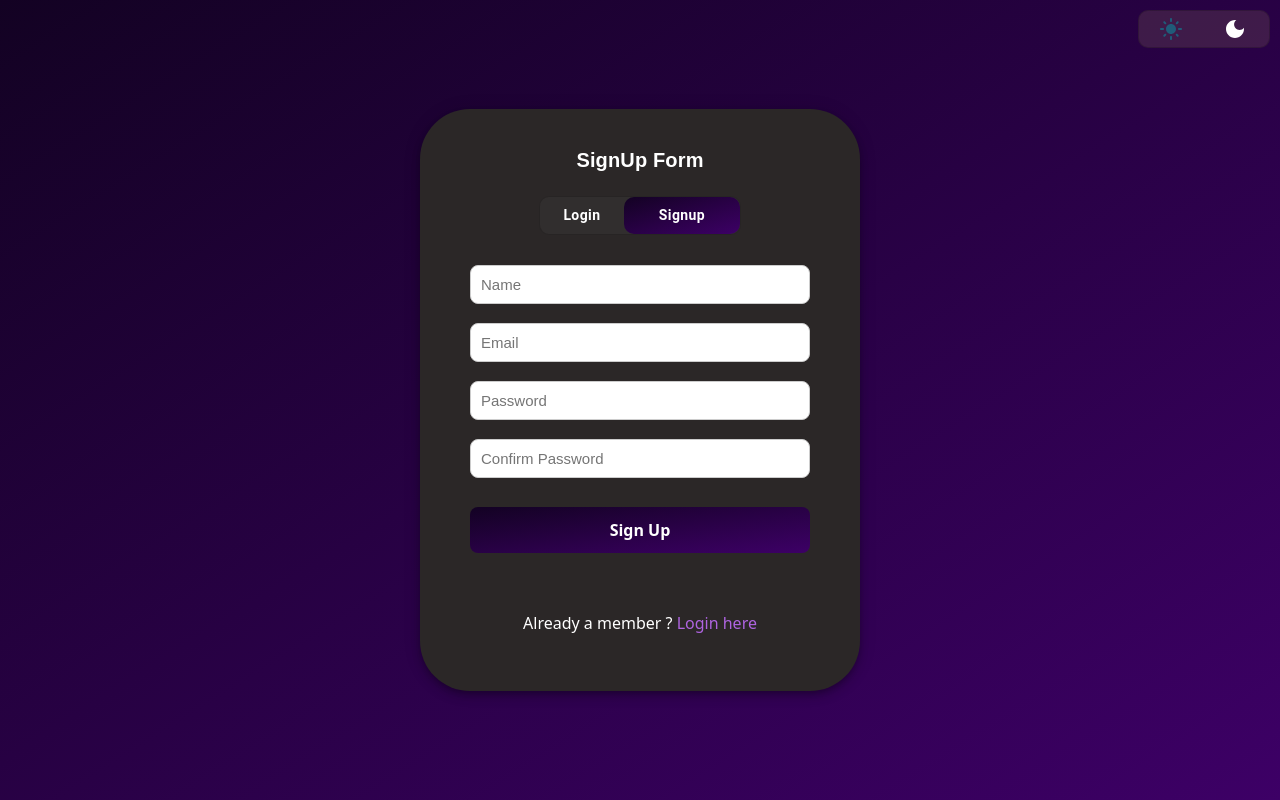
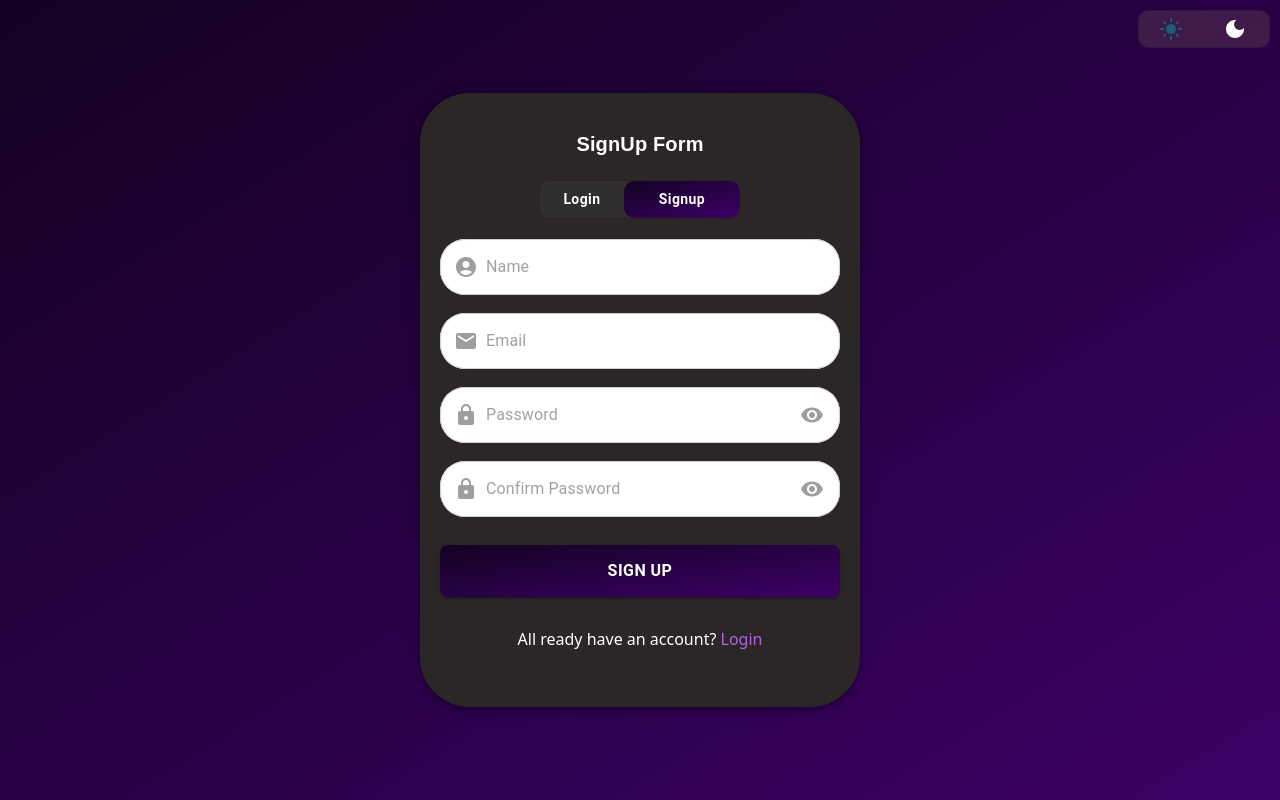
Before and after one commit to BharathiA25/library-management, a React (Vite) app in the folder library-management/: page / in a window 1280 px wide. Both pictures are taken after a click on the element "Signup now". Built offline with nearby package versions, Linux system fonts and the light colour scheme.

Commit message:
API-login-singup

```diff
--- a/library-management/package.json
+++ b/library-management/package.json
@@ -16,8 +16,10 @@
     "@mui/material": "^7.3.6",
     "axios": "^1.13.2",
     "formik": "^2.4.9",
+    "jwt-decode": "^4.0.0",
     "react": "^19.2.0",
     "react-dom": "^19.2.0",
+    "react-toastify": "^11.0.5",
     "yup": "^1.7.1"
   },
   "devDependencies": {
--- a/library-management/src/components/Login.jsx
+++ b/library-management/src/components/Login.jsx
@@ -1,61 +1,114 @@
 import React, { useState } from 'react'
 import { useFormik } from 'formik'
 import * as Yup from 'yup'
-import {getThemeColors, inputStyle, getButtonStyle, errorStyle, fieldWrapper } from '../utils.js'
-import {login} from '../api/MemberApi.jsx';
+import { getThemeColors, inputStyle, getButtonStyle, errorStyle, fieldWrapper } from '../utils.js'
+import { login } from '../api/MemberApi.jsx';
+import { jwtDecode } from 'jwt-decode'
+import { TextField, InputAdornment, Button, IconButton } from "@mui/material";
+import { Email, Lock, Visibility, VisibilityOff } from "@mui/icons-material"
+import { toast } from 'react-toastify';
 
-function Login({switchToSignup, themeProvider }) {
+
+function Login({ switchToSignup, themeProvider }) {
+  const [showPassword, setShowPassword] = useState(false);
+  const handleClickShowPassword = () => setShowPassword(!showPassword);
   const formik = useFormik({
     initialValues: {
-        email:'',
-        password:''
+      email: '',
+      password: ''
     },
-  validationSchema : Yup.object({
+    validationSchema: Yup.object({
       email: Yup.string().email('Invalid email address').required('Email is required'),
       password: Yup.string().min(6, 'Password must be at least 6 characters').required('Password is required'),
     }),
-  onSubmit: (values) => {
-    console.log('login form ', values);
-    login(values);
-    },
+    onSubmit: async (values, { setSubmitting }) => {
+      try {
+        console.log("Submitting login form with values:", values);
+        const data = await login(values);
+        if (data.access_token) {
+          localStorage.setItem('token', data.access_token);
+          const decodeToken = jwtDecode(data.access_token);
+          console.log("Decoded Token:", decodeToken);
+          toast.success('login successful');
+        }
+        else {
+          toast.error(data.error);
+        }
+      } catch (error) {
+        console.error("Login error:", error);
+        toast.error(
+          error.response?.data?.message || 'Login failed. Please try again.'
+        )
+      } finally {
+        setSubmitting(false);
+      }
+    }
   });
-  const {textColor, spanColor} =getThemeColors(themeProvider);
+  const { textColor, spanColor } = getThemeColors(themeProvider);
   const buttonStyle = getButtonStyle(themeProvider);
   return (
-    <div style={{ width: "100%", display: "flex", justifyContent: "center" }}>
-      <div style={{ width: "85%", marginTop: "10px" , display:'flex',flexDirection:'column',gap:"28px" }}>
+    <>
       <form onSubmit={formik.handleSubmit}>
         <div style={fieldWrapper}>
-          <input
-            type="email"
-            name="email"
+          <TextField
+            fullWidth
             placeholder="Email"
-            style={inputStyle}
-            value={formik.values.email}
-            onChange={formik.handleChange}
+            {...formik.getFieldProps("email")}
+            error={formik.touched.email && Boolean(formik.errors.email)}
+            sx={inputStyle}
+            InputProps={{
+              startAdornment: (
+                <InputAdornment position="start">
+                  <Email />
+                </InputAdornment>
+              ),
+            }}
           />
-          {formik.errors.email && formik.touched.email && (
-            <p style={errorStyle}>{formik.errors.email}</p>
+          {formik.touched.email && formik.errors.email && (
+            <p style={errorStyle}>
+              {formik.errors.email}
+            </p>
           )}
         </div>
       <div style={fieldWrapper}>
-          <input
-            type="password"
-            name="password"
+          <TextField
+            fullWidth
+            type={showPassword ? "text" : "password"}
             placeholder="Password"
-            style={inputStyle}
-            value={formik.values.password}
-            onChange={formik.handleChange}
+            {...formik.getFieldProps("password")}
+            error={formik.touched.password && Boolean(formik.errors.password)}
+            sx={inputStyle}
+            InputProps={{
+              startAdornment: (
+                <InputAdornment position="start">
+                  <Lock />
+                </InputAdornment>
+              ),
+              endAdornment: (
+                <InputAdornment position="end">
+                  <IconButton
+                    onClick={handleClickShowPassword}
+                    edge="end"
+                    size="small"
+                  >
+                    {showPassword ? <VisibilityOff /> : <Visibility />}
+                  </IconButton>
+                </InputAdornment>
+              ),
+            }}
           />
-          {formik.errors.password && formik.touched.password && (
-            <p style={errorStyle}>{formik.errors.password}</p>
+          {formik.touched.password && formik.errors.password && (
+            <p style={errorStyle}>
+              {formik.errors.password}
+            </p>
           )}
         </div>
-        <button type="submit" style={buttonStyle}>Login</button>
+        <Button type="submit" fullWidth variant="contained" style={buttonStyle}>
+          Login
+        </Button>
       </form>
-        <p style={{padding:'20px' ,marginTop:'10px', textAlign:'center' , color:textColor}}> Not a member ? <span style={{color: spanColor ,cursor:'pointer'}} onClick={switchToSignup}>Signup now</span> </p>
-      </div>
-    </div>
+            <p style={{ padding: '20px', marginTop: '10px', textAlign: 'center', color: textColor }}> Not a member ? <span style={{ color: spanColor, cursor: 'pointer' }} onClick={switchToSignup}>Signup now</span> </p>
+    </>
   )
 }
 
--- a/library-management/src/components/Signup.jsx
+++ b/library-management/src/components/Signup.jsx
@@ -1,11 +1,16 @@
-import React from 'react'
+import React , {useState} from 'react'
 import {useFormik}from 'formik'
 import * as Yup from 'yup';
 import {getThemeColors, inputStyle,getButtonStyle ,errorStyle, fieldWrapper} from '../utils.js'
-import { registerMember } from '../api/MemberApi.jsx';
+import  {TextField , InputAdornment, Button, IconButton} from '@mui/material'
+import {AccountCircle, Email, Lock, Visibility, VisibilityOff} from "@mui/icons-material"
+import { toast } from 'react-toastify';
+import { registerMember, getAllmembers } from '../api/MemberApi.jsx';
+
 function Signup({ switchToLogin, themeProvider }) {
-
-  const formilk = useFormik({
+  const [showPassword, setShowPassword] = useState(false);
+  const handleClickShowPassword = () => setShowPassword(!showPassword);
+  const formik = useFormik({
     initialValues: {
       name: '',
       email: '',
@@ -23,73 +28,162 @@ function Signup({ switchToLogin, themeProvider }) {
       .required('Password is required'),
       confirmPassword: Yup.string().oneOf([Yup.ref('password'), null], 'Passwords must match').required('Confirm Password is required'),
     }),
-    onSubmit: (values) => {
+    onSubmit: async (values) => {
       console.log('signup form ', values);
+      try{
+        const members = await getAllmembers();
+        const emailExists = members.some((member) => member.email === values.email);
+        if (emailExists) {
+          toast.error('Email is already registered. Please use a different email.');
+          return;
+        }
         const payload = {
         name: values.name,
         email: values.email,
         password: values.password,
       };
       console.log('Payload for registration:', payload);
-      registerMember(payload);
+      await registerMember(payload);
+      toast.success('Registration successful! Check your email for verification.');
+      switchToLogin();
+      }catch(error){
+        console.error('Registration error:', error);
+            if (error.response?.status === 400) {
+        toast.error(
+        error.response?.data?.message || 'Email already exists'
+      );
+    } else {
+      toast.error('Registration failed. Please try again.');
+    }
+      }
     },
   })
   const {textColor, spanColor} = getThemeColors(themeProvider)
   const buttonStyle = getButtonStyle(themeProvider);
   return (
-    <div style={{width: "100%", display: "flex", justifyContent: "center"}}>
-        <div style={{ width: "85%", marginTop: "10px", display:'flex',flexDirection:'column',gap:"28px"}}>
-        <form onSubmit={formilk.handleSubmit}>
+  <>
+  <form onSubmit={formik.handleSubmit}>
+
       <div style={fieldWrapper}>
-            <input
-                type="text"
+        <TextField
+          fullWidth
           placeholder="Name"
-                style={inputStyle}
-                name="name"
-                value={formilk.values.name}
-                onChange={formilk.handleChange}
+          {...formik.getFieldProps("name")}
+          error={formik.touched.name && Boolean(formik.errors.name)}
+          sx={inputStyle}
+          InputProps={{
+            startAdornment: (
+              <InputAdornment position="start">
+                <AccountCircle />
+              </InputAdornment>
+            ),
+          }}
         />
-            {formilk.errors.name && formilk.touched.name && <p style={errorStyle}>{formilk.errors.name}</p>}
+          {formik.touched.name && formik.errors.name && (
+            <p style={errorStyle}>
+              {formik.errors.name}
+            </p>
+          )}
       </div>
+
       <div style={fieldWrapper}>
-            <input
-                type="email"
+        <TextField
+          fullWidth
           placeholder="Email"
-                style={inputStyle}
-                name="email"
-                value={formilk.values.email}
-                onChange={formilk.handleChange}
+          {...formik.getFieldProps("email")}
+          error={formik.touched.email && Boolean(formik.errors.email)}
+          sx={inputStyle}
+          InputProps={{
+            startAdornment: (
+              <InputAdornment position="start">
+                <Email />
+              </InputAdornment>
+            ),
+          }}
         />
-            {formilk.errors.email && formilk.touched.email && <p style={errorStyle}>{formilk.errors.email}</p>}
+          {formik.touched.email && formik.errors.email && (
+         <p style={errorStyle}>
+      {formik.errors.email}
+    </p>
+  )}
       </div>
+
       <div style={fieldWrapper}>
-            <input
-                type="password"
+        <TextField
+          fullWidth
+          type={showPassword ? "text" : "password"}
           placeholder="Password"
-                style={inputStyle}
-                name="password"
-                value={formilk.values.password}
-                onChange={formilk.handleChange}
+          {...formik.getFieldProps("password")}
+          error={formik.touched.password && Boolean(formik.errors.password)}
+          sx={inputStyle}
+          InputProps={{
+            startAdornment: (
+              <InputAdornment position="start">
+                <Lock />
+              </InputAdornment>
+            ),
+            endAdornment: (
+                  <InputAdornment position="end">
+                    <IconButton
+                      onClick={handleClickShowPassword}
+                      edge="end"
+                      size="small"
+                    >
+                      {showPassword ? <VisibilityOff /> : <Visibility />}
+                    </IconButton>
+                  </InputAdornment>
+                ),
+          }}
         />
-            {formilk.errors.password && formilk.touched.password && <p style={errorStyle}>{formilk.errors.password}</p>}
+          {formik.touched.password && formik.errors.password && (
+            <p style={errorStyle}>
+              {formik.errors.password}
+            </p>
+          )}
       </div>
+
       <div style={fieldWrapper}>
-            <input
-                type="password"
+        <TextField
+          fullWidth
+          type={showPassword ? "text" : "password"}
           placeholder="Confirm Password"
-                style={inputStyle}
-                name="confirmPassword"
-                value={formilk.values.confirmPassword}
-                onChange={formilk.handleChange}
+          {...formik.getFieldProps("confirmPassword")}
+          error={formik.touched.confirmPassword && Boolean(formik.errors.confirmPassword)}
+          sx={inputStyle}
+          InputProps={{
+            startAdornment: (
+              <InputAdornment position="start">
+                <Lock />
+              </InputAdornment>
+            ),
+            endAdornment:(
+                  <InputAdornment position="end">
+                    <IconButton
+                      onClick={handleClickShowPassword}
+                      edge="end"
+                      size="small"
+                    >
+                      {showPassword ? <VisibilityOff /> : <Visibility />}
+                    </IconButton>
+                  </InputAdornment>
+                ),
+          }}
         />
-            {formilk.errors.confirmPassword && formilk.touched.confirmPassword && <p style={errorStyle}>{formilk.errors.confirmPassword}</p>}
+          {formik.touched.confirmPassword && formik.errors.confirmPassword && (
+            <p style={errorStyle}>
+              {formik.errors.confirmPassword}
+            </p>
+          )}
       </div>
-        <button type="submit" style={buttonStyle}>Sign Up</button>
+
+      <Button type="submit" fullWidth variant="contained" style={buttonStyle}>
+        Sign Up
+      </Button>
+
     </form>
-        <p style={{padding:'20px' ,marginTop:'10px', textAlign:'center' , color:textColor}}> Already a member ? <span style={{color: spanColor ,cursor:'pointer'}} onClick={switchToLogin}>Login here</span> </p>
+     <p style={{padding:'20px' ,marginTop:'10px', textAlign:'center' , color:textColor}}> All ready have an account? <span style={{color: spanColor ,cursor:'pointer'}} onClick={switchToLogin}>Login</span> </p>
 
-    </div>
-    </div>
+  </>
   );
 }
 
--- a/library-management/src/utils.js
+++ b/library-management/src/utils.js
@@ -15,14 +15,15 @@ export const getThemeColors = (themeProvider) => ({
   spanColor : themeProvider ==="light"? "#e738b1" : "#af64e0ff",
 });
 export const inputStyle = {
-    width: "100%",
-    padding: "10px",
-    borderRadius: "8px",
-    border: "1px solid #ccc",
-    marginBottom: "1px",
-    outline: "none",
-    fontSize: "15px",
-    boxSizing: "border-box"
+      backgroundColor: "#fff",
+      borderRadius: "25px",
+      "& .MuiOutlinedInput-root": {
+        borderRadius: "25px",
+        "& fieldset": { borderColor: "#d0d0d0" },
+        "&:hover fieldset": { borderColor: "#b0b0b0" },
+        "&.Mui-focused fieldset": { borderColor: "#a044ff" },
+      },
+      "& .MuiInputAdornment-root svg": { color: "#9e9e9e" },
   };
   export const getButtonStyle = (themeProvider) =>({
     width: "100%",
```
Also changed, not shown: library-management/src/App.jsx (+10 -0 lines), library-management/src/api/MemberApi.jsx (+8 -4 lines), 1 other file (tests, documents, lock files or other folders). Lines whose indentation alone changed are shown as unchanged.
